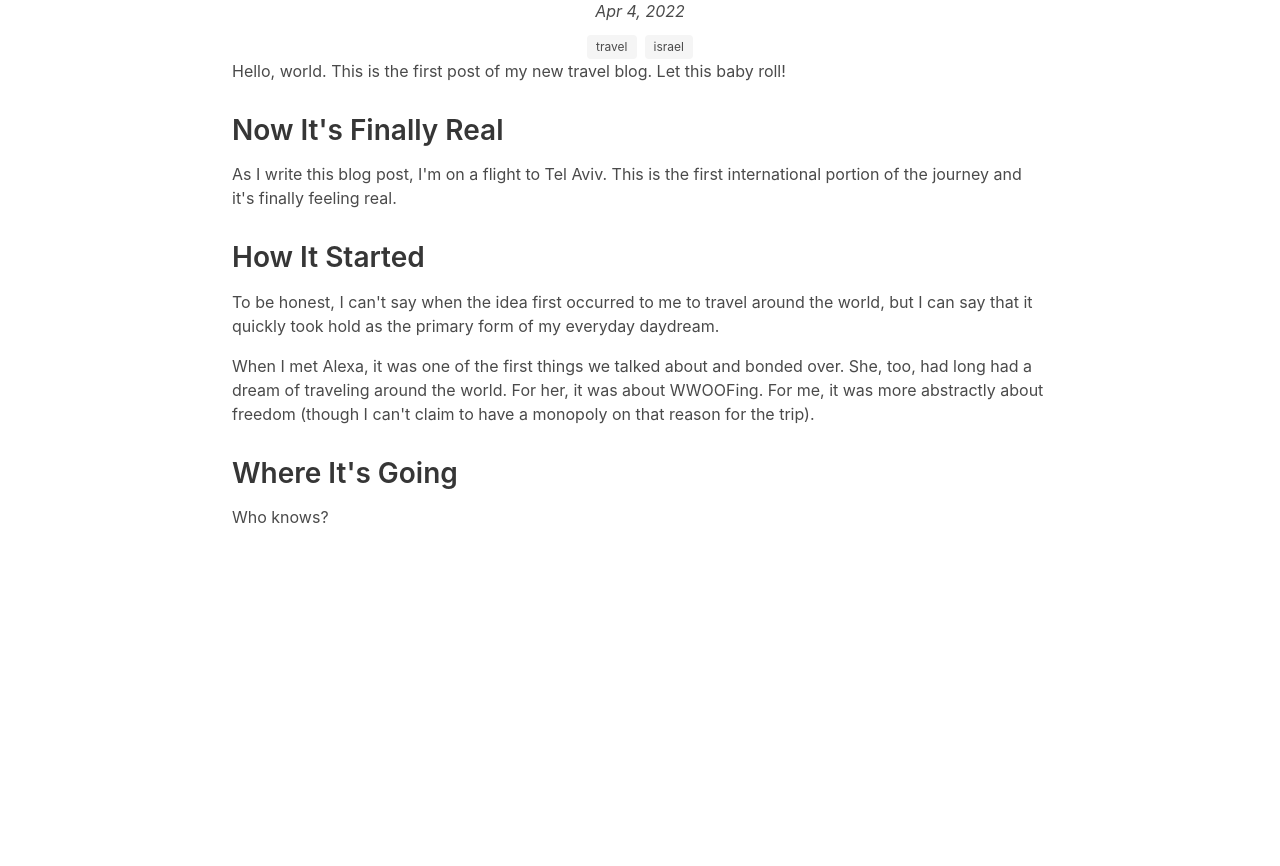
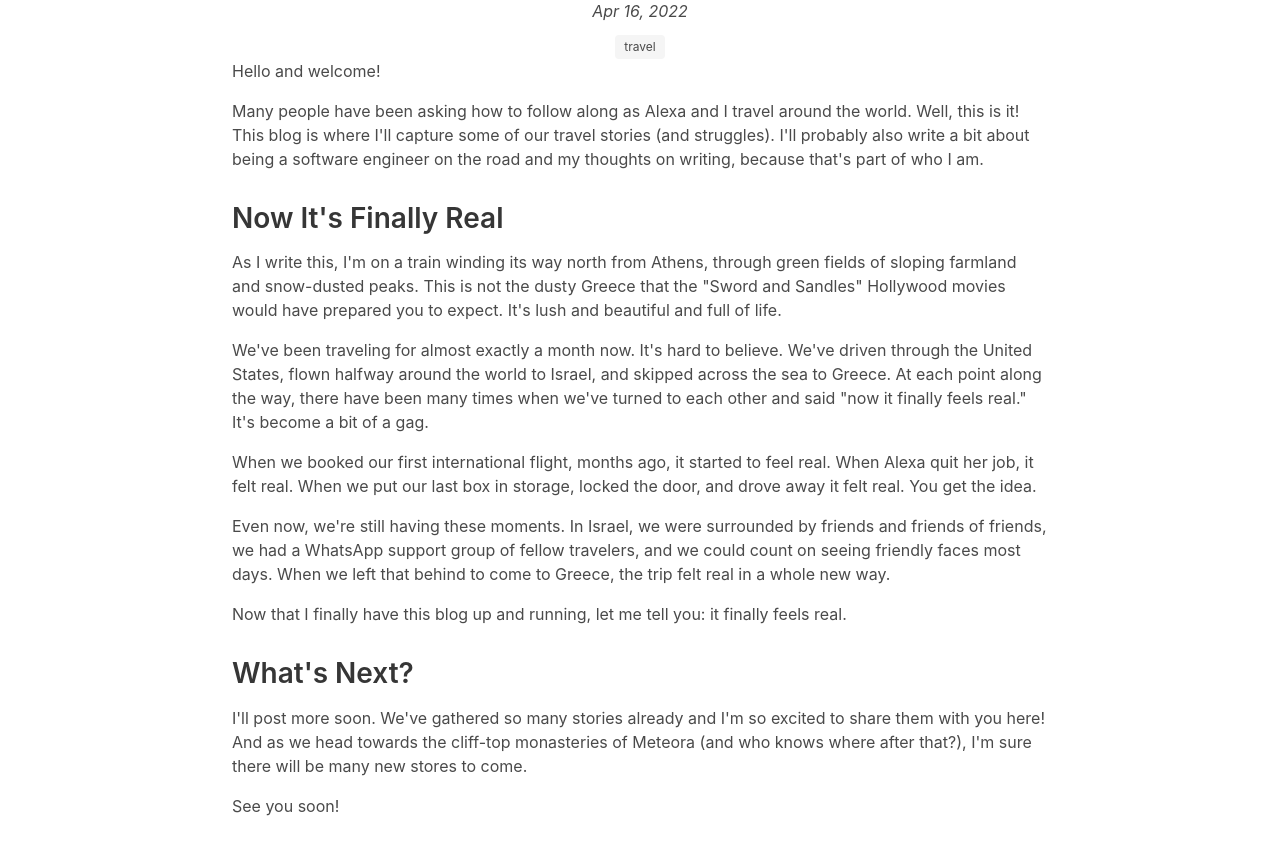
Before and after one commit to valesken/valesken.github.io, an Eleventy site: page src/posts/post_1.md in a window 1280 px wide. Shown: the part 185-1051 px from the top of the page. Before the commit the page ends 800 px from the top, so only its background shows below. Built offline with nearby package versions, Linux system fonts and the light colour scheme; Eleventy itself is replaced by a stand-in of ours; files that its build step writes are made by us from their sources.

Commit message:
First post.
Signed-off-by: Jeff Kennedy <jeff.valesken@gmail.com>

```diff
--- a/src/posts/post_1.md
+++ b/src/posts/post_1.md
@@ -1,26 +1,39 @@
 ---
-title: This is my first post.
+title: Hello, World
 layout: layouts/post.njk
-date: 2022-04-04
-tags: ['travel', 'israel']
+date: 2022-04-16
+tags: ['travel']
 ---
 
-Hello, world. This is the first post of my new travel blog. Let this baby roll!
+Hello and welcome!
+
+Many people have been asking how to follow along as Alexa and I travel around the world. Well, this is it! This blog
+is where I'll capture some of our travel stories (and struggles). I'll probably also write a bit about being a software
+engineer on the road and my thoughts on writing, because that's part of who I am.
 
 ## Now It's Finally Real
 
-As I write this blog post, I'm on a flight to Tel Aviv. This is the first international portion of the journey and it's
-finally feeling real.
+As I write this, I'm on a train winding its way north from Athens, through green fields of sloping farmland and
+snow-dusted peaks. This is not the dusty Greece that the "Sword and Sandles" Hollywood movies would have prepared you to
+expect. It's lush and beautiful and full of life.
 
-## How It Started
+We've been traveling for almost exactly a month now. It's hard to believe. We've driven through the United States,
+flown halfway around the world to Israel, and skipped across the sea to Greece. At each point along the way, there have
+been many times when we've turned to each other and said "now it finally feels real." It's become a bit of a gag.
 
-To be honest, I can't say when the idea first occurred to me to travel around the world, but I can say that it quickly
-took hold as the primary form of my everyday daydream.
+When we booked our first international flight, months ago, it started to feel real. When Alexa quit her job, it felt
+real. When we put our last box in storage, locked the door, and drove away it felt real. You get the idea.
 
-When I met Alexa, it was one of the first things we talked about and bonded over. She, too, had long had a dream of
-traveling around the world. For her, it was about WWOOFing. For me, it was more abstractly about freedom (though I can't
-claim to have a monopoly on that reason for the trip).
+Even now, we're still having these moments. In Israel, we were surrounded by friends and friends of friends, we had a
+WhatsApp support group of fellow travelers, and we could count on seeing friendly faces most days. When we left that
+behind to come to Greece, the trip felt real in a whole new way.
 
-## Where It's Going
+Now that I finally have this blog up and running, let me tell you: it finally feels real.
 
-Who knows?
+## What's Next?
+
+I'll post more soon. We've gathered so many stories already and I'm so excited to share them with you here! And as we
+head towards the cliff-top monasteries of Meteora (and who knows where after that?), I'm sure there will be many new
+stores to come.
+
+See you soon!
```
